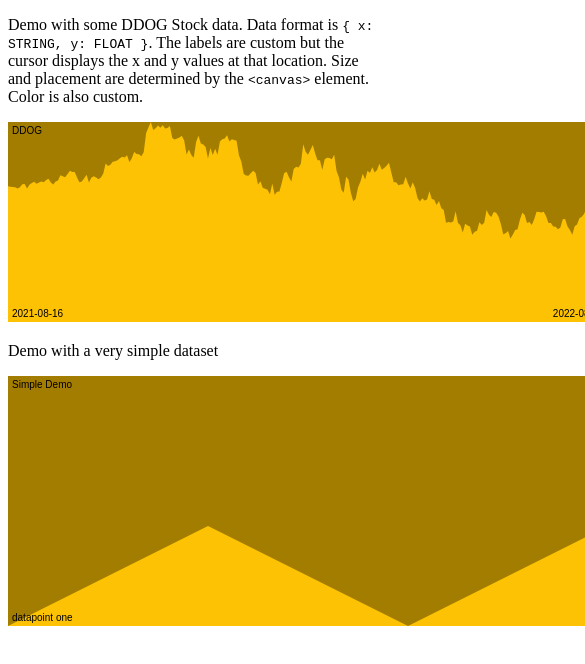
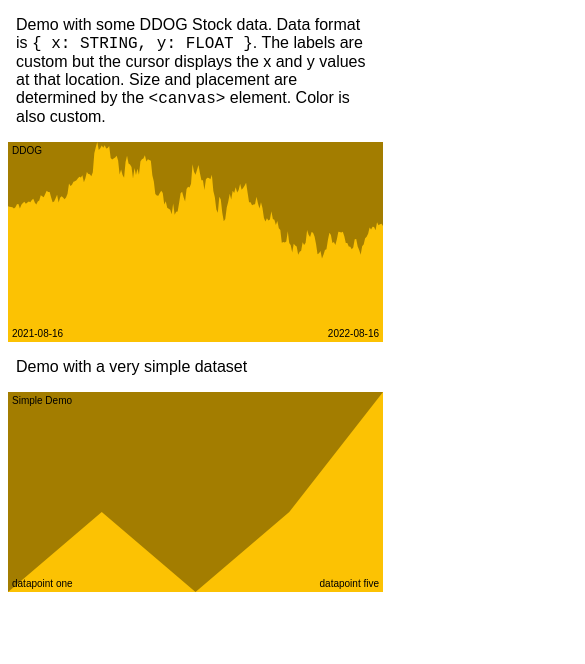
Before and after one commit to ehmorris/very-simple-interactive-timeseries-graph, a plain HTML site: page index.html in a window 390 px wide. Shown: the top 664 px of the page, 585 px wide, since content can reach past the window. Drawn offline with Linux system fonts and the light colour scheme.

Commit message:
Update demo, make phone friendly

```diff
--- a/index.html
+++ b/index.html
@@ -1,5 +1,28 @@
 <!DOCTYPE html>
 <html>
+  <head>
+    <meta name="viewport" content="width=device-width, initial-scale=1, shrink-to-fit=no"/>
+    <title>Demo</title>
+    <style>
+      body {
+        font-family: sans-serif;
+        font-size: 16px;
+        margin: 0;
+      }
+
+      p {
+        margin: 1rem;
+      }
+
+      code {
+        font-size: 16px;
+      }
+
+      canvas {
+        display: block;
+      }
+    </style>
+  </head>
   <body>
     <p>
       Demo with some DDOG Stock data. Data format is
@@ -8,27 +31,27 @@
       determined by the <code>&lt;canvas&gt;</code> element. Color is also
       custom.
     </p>
-    <div style="position: relative;">
-      <canvas id="graphCanvasElement" width="600px" height="200px"></canvas>
+    <div style="position: relative; width: 375px; margin: auto;">
+      <canvas id="graphCanvasElement" width="375px" height="200px"></canvas>
       <canvas
         id="graphOverlayElement"
-        width="600px"
+        width="375px"
         height="200px"
         style="position: absolute; top: 0; left: 0;"
       ></canvas>
     </div>
 
     <p>Demo with a very simple dataset</p>
-    <div style="position: relative;">
+    <div style="position: relative; width: 375px; margin: auto;">
       <canvas
         id="debugGraphCanvasElement"
-        width="800px"
-        height="250px"
+        width="375px"
+        height="200px"
       ></canvas>
       <canvas
         id="debugGraphOverlayElement"
-        width="800px"
-        height="250px"
+        width="375px"
+        height="200px"
         style="position: absolute; top: 0; left: 0;"
       ></canvas>
     </div>
--- a/script.js
+++ b/script.js
@@ -122,6 +122,12 @@ const renderGraphOverlay = ({ data, elementID, yMax, fillColor }) => {
     .addEventListener("mousemove", ({ offsetX }) => {
       requestAnimationFrame(() => draw({ mouseX: offsetX }));
     });
+
+  document
+    .getElementById(elementID)
+    .addEventListener("touchmove", ({ offsetX }) => {
+      requestAnimationFrame(() => draw({ mouseX: offsetX }));
+    });
 };
 
 renderStaticGraph({
```
